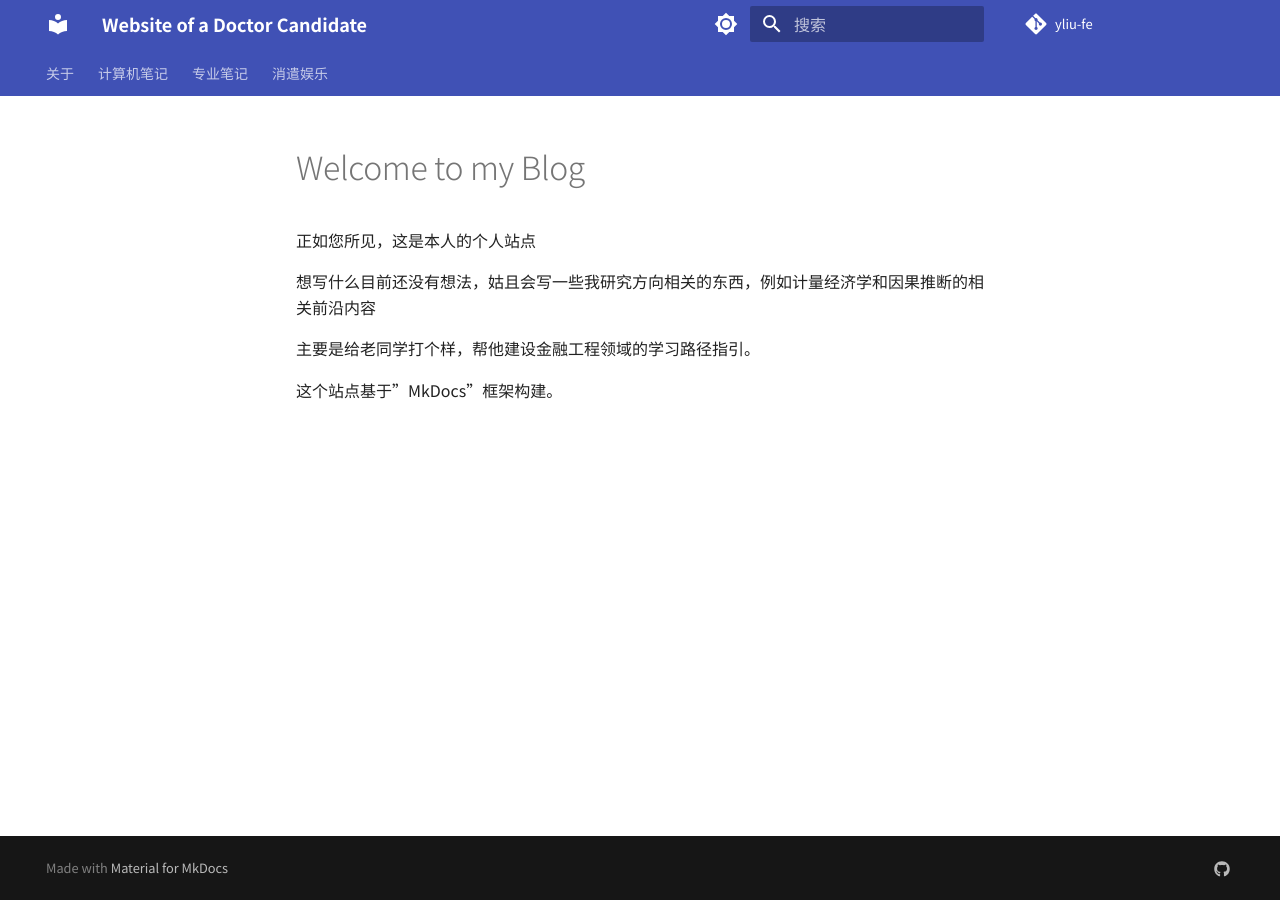
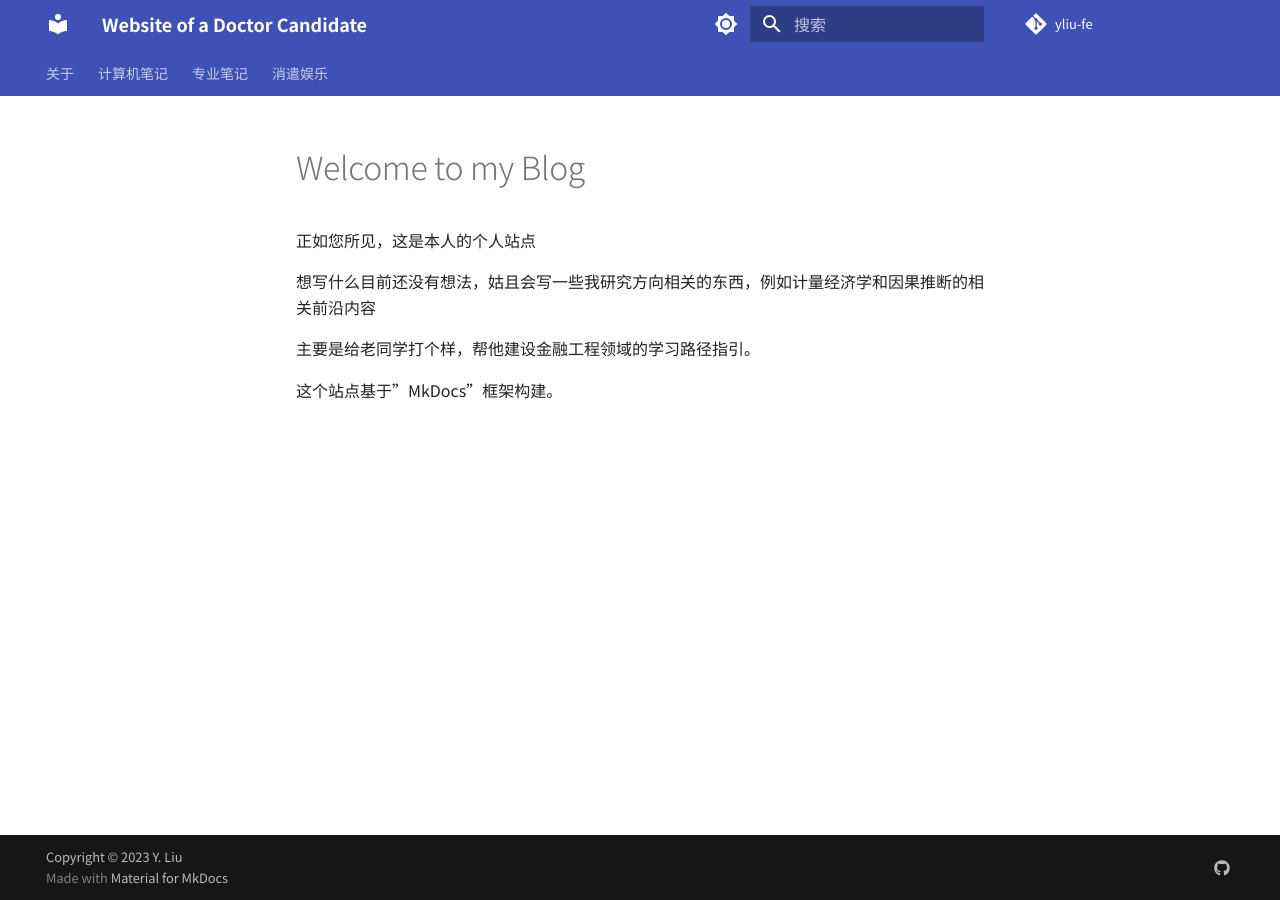
Before and after one commit to yliu-fe/yliu-fe.github.io, an MkDocs documentation site: the page built from docs/index.md, in a window 1280 px wide. Built offline with MkDocs 1.6.1 and Material for MkDocs 9.7.7, drawn with Linux system fonts in a browser that asks for light colours; comment, search, counter and statistics services are not loaded.

Commit message:
Update mkdocs.yml

```diff
--- a/mkdocs.yml
+++ b/mkdocs.yml
@@ -81,6 +81,8 @@ extra:
       link: https://github.com/yliu-fe
       name: GitHub | yliu-fe
 
+copyright: Copyright &copy; 2023 Y. Liu
+
 plugins:
   - search:
       lang:
```
